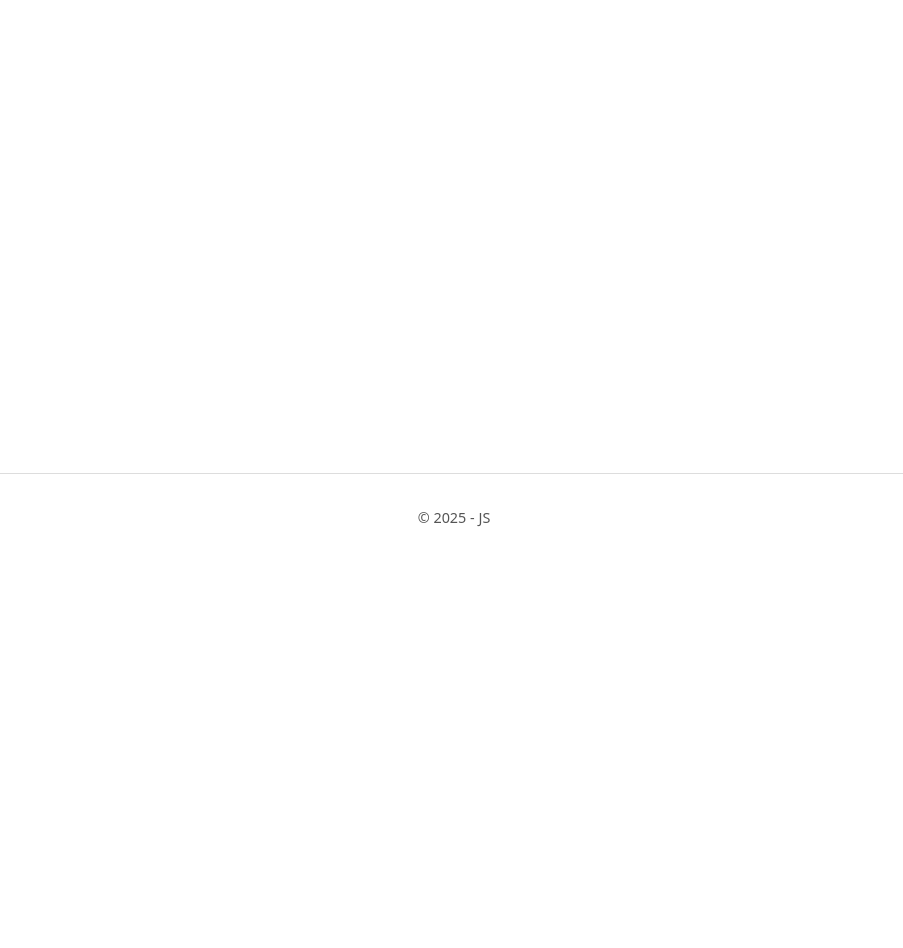
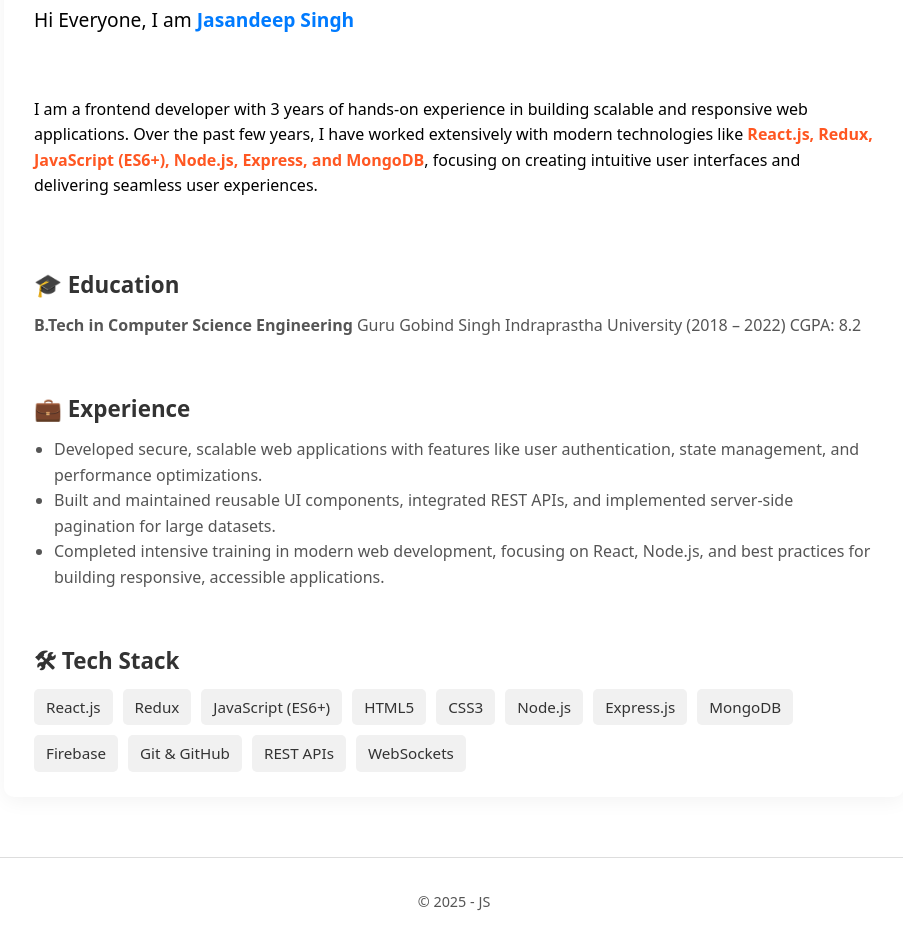
Before and after one commit to Jasan7/Portfolio, a React (Vite) app: page /about in a window 1280 px wide. Shown: the part 300-1248 px from the top of the page, without its empty margins (186-1089 px from the left). Before the commit the page ends 870 px from the top, so only its background shows below. Built offline with nearby package versions, Linux system fonts and the light colour scheme.

Commit message:
added about section

```diff
--- a/src/components/About/About.jsx
+++ b/src/components/About/About.jsx
@@ -1,6 +1,86 @@
+import React from "react";
+import styles from "./About.module.css";
 
 const About = () => {
-  return <div>About</div>;
+  const techStack = [
+    "React.js",
+    "Redux",
+    "JavaScript (ES6+)",
+    "HTML5",
+    "CSS3",
+    "Node.js",
+    "Express.js",
+    "MongoDB",
+    "Firebase",
+    "Git & GitHub",
+    "REST APIs",
+    "WebSockets",
+  ];
+
+  return (
+    <section className={styles.about}>
+      <h2 className={styles.heading}>About Me</h2>
+
+      <div className={styles.content}>
+        <p className={styles.intro}>
+          Hi Everyone, I am{" "}
+          <span className={styles.highlight}>Jasandeep Singh</span>
+        </p>
+        <p className={styles.description}>
+          I am a frontend developer with 3 years of hands-on experience in
+          building scalable and responsive web applications. Over the past few
+          years, I have worked extensively with modern technologies like{" "}
+          <span className={styles.techHighlight}>
+            React.js, Redux, JavaScript (ES6+), Node.js, Express, and MongoDB
+          </span>
+          , focusing on creating intuitive user interfaces and delivering
+          seamless user experiences.
+        </p>
+
+        {/* Education */}
+        <div className={styles.section}>
+          <h3>🎓 Education</h3>
+          <p>
+            <strong>B.Tech in Computer Science Engineering</strong> Guru Gobind
+            Singh Indraprastha University (2018 – 2022) CGPA: 8.2
+          </p>
+        </div>
+
+        {/* Experience */}
+        <div className={styles.section}>
+          <h3>💼 Experience</h3>
+          <ul>
+            <li>
+              Developed secure, scalable web applications with features like
+              user authentication, state management, and performance
+              optimizations.
+            </li>
+            <li>
+              Built and maintained reusable UI components, integrated REST APIs,
+              and implemented server-side pagination for large datasets.
+            </li>
+            <li>
+              Completed intensive training in modern web development, focusing
+              on React, Node.js, and best practices for building responsive,
+              accessible applications.
+            </li>
+          </ul>
+        </div>
+
+        {/* Tech Stack */}
+        <div className={styles.section}>
+          <h3>🛠 Tech Stack</h3>
+          <div className={styles.techGrid}>
+            {techStack.map((tech, index) => (
+              <span key={index} className={styles.techItem}>
+                {tech}
+              </span>
+            ))}
+          </div>
+        </div>
+      </div>
+    </section>
+  );
 };
 
 export default About;
--- a/src/components/About/About.module.css
+++ b/src/components/About/About.module.css
@@ -0,0 +1,81 @@
+.about {
+  max-width: 900px;
+  margin: 0 auto;
+  padding: 40px 20px;
+  line-height: 1.6;
+}
+
+
+.content{
+  background-color: #fff;
+  padding: 25px 30px;
+  border-radius: 10px;
+  box-shadow: 0 4px 20px rgba(0,0,0,0.05);
+}
+
+.heading {
+  text-align: center;
+  font-size: 2rem;
+  margin-bottom: 30px;
+  color: #007bff;
+}
+
+.intro {
+  font-size: 1.2rem;
+  margin-bottom: 15px;
+}
+
+.highlight {
+  font-weight: bold;
+  color: #007bff;
+}
+
+
+.techHighlight {
+  font-weight: bold;
+  color: #ff5722;
+}
+
+
+.content {
+  display: flex;
+  flex-direction: column;
+  gap: 30px;
+}
+
+.section h3 {
+  font-size: 1.4rem;
+  margin-bottom: 10px;
+  color: #333;
+}
+
+.section p,
+.section ul {
+  margin: 0;
+  color: #555;
+}
+
+.section ul {
+  list-style: disc;
+  padding-left: 20px;
+}
+
+.techGrid {
+  display: flex;
+  flex-wrap: wrap;
+  gap: 10px;
+}
+
+.techItem {
+  background-color: #f1f1f1;
+  padding: 6px 12px;
+  border-radius: 5px;
+  font-size: 0.95rem;
+  color: #333;
+  transition: background-color 0.2s ease;
+  cursor: pointer;
+}
+
+.techItem:hover {
+  background-color: #e0e0e0;
+}
--- a/src/components/Navbar/Navbar.jsx
+++ b/src/components/Navbar/Navbar.jsx
@@ -1,3 +1,4 @@
+import { Link } from "react-router-dom";
 import styles from "./Navbar.module.css";
 
 function Navbar() {
@@ -7,16 +8,16 @@ function Navbar() {
       <nav>
         <ul className={styles.navlinks}>
           <li>
-            <a href="#home">Home</a>
+            <Link to="/">Home</Link>
           </li>
           <li>
-            <a href="#projects">Projects</a>
+            <Link to="/projects">Projects</Link>
           </li>
           <li>
-            <a href="#about">About</a>
+            <Link to="/about">About</Link>
           </li>
           <li>
-            <a href="#resume">Resume</a>
+            <Link to="/resume">Resume</Link>
           </li>
         </ul>
       </nav>
```
